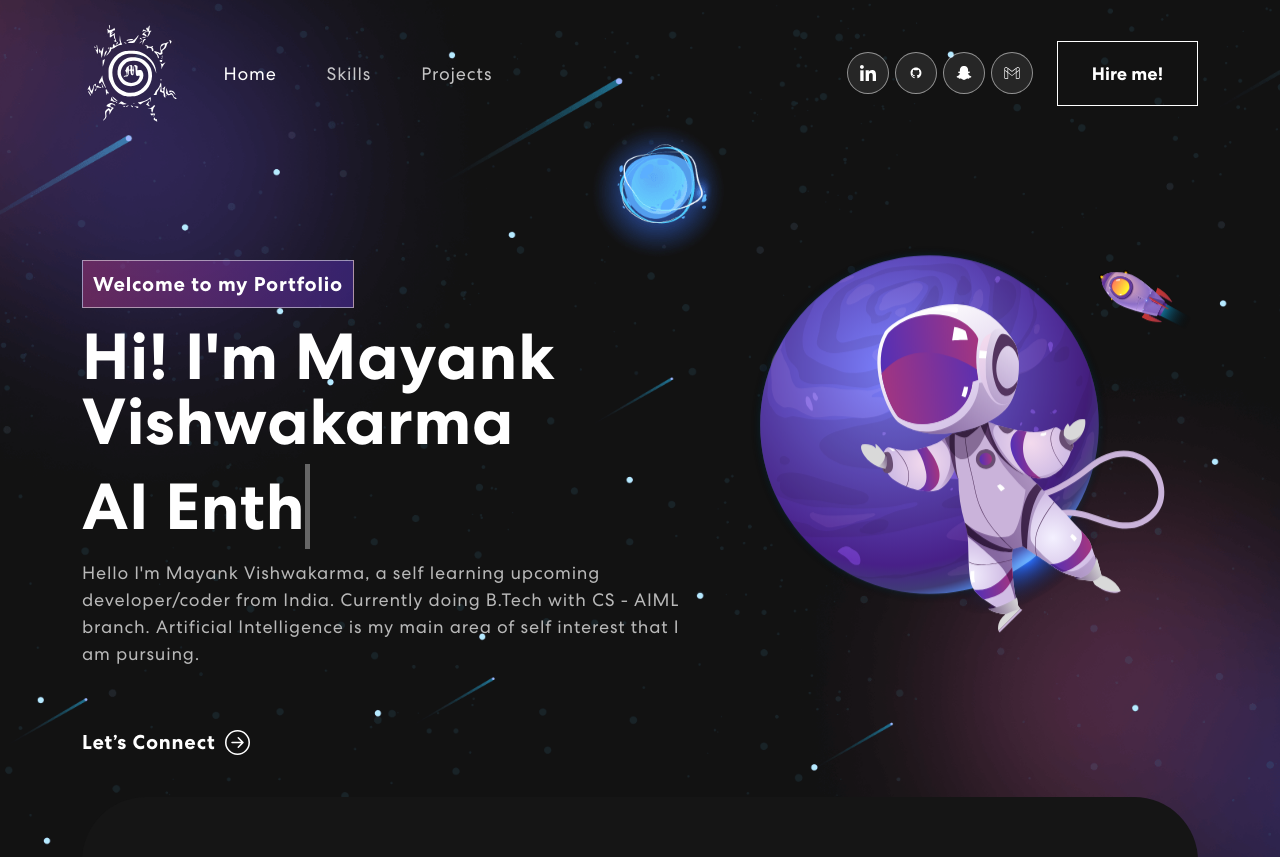
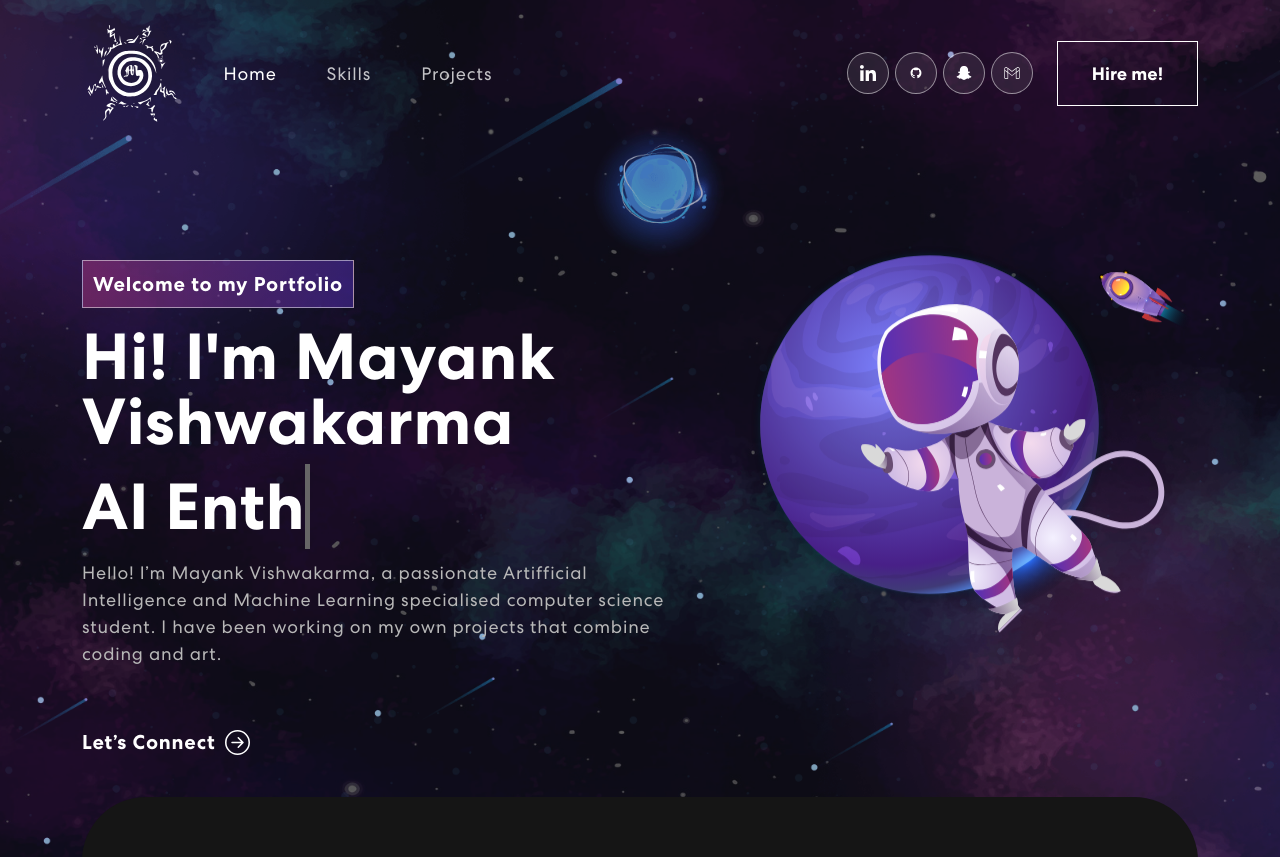
Before and after one commit to CapMayank/myportfolio, a React (Create React App) app: page / in a window 1280 px wide. Shown: the top 857 px of the page. Built offline with nearby package versions, Linux system fonts and the light colour scheme.

Commit message:
banner-bg change

```diff
--- a/src/components/Banner.js
+++ b/src/components/Banner.js
@@ -61,7 +61,7 @@
                 <span className="tagline">Welcome to my Portfolio</span>
                 <h1>{`Hi! I'm Mayank Vishwakarma`}  </h1>
                 <h1><span className="txt-rotate" dataPeriod="1000" data-rotate='[ "Programmer", "AI Enthusiast", "Game Developer" ]'><span className="wrap">{text}</span></span></h1>
-                  <p>Hello I'm Mayank Vishwakarma, a self learning upcoming developer/coder from India. Currently doing B.Tech with CS - AIML branch.  Artificial Intelligence is my main area of self interest that I am pursuing.</p>
+                  <p>Hello! I’m Mayank Vishwakarma, a passionate Artifficial Intelligence and Machine Learning specialised computer science student. I have been working on my own projects that combine coding and art.</p>
                   <button onClick={() => connect()}>Let’s Connect <ArrowRightCircle size={25} /></button>
               </div>}
             </TrackVisibility>
```
Also changed, not shown: src/assets/img/banner-bg.png.
